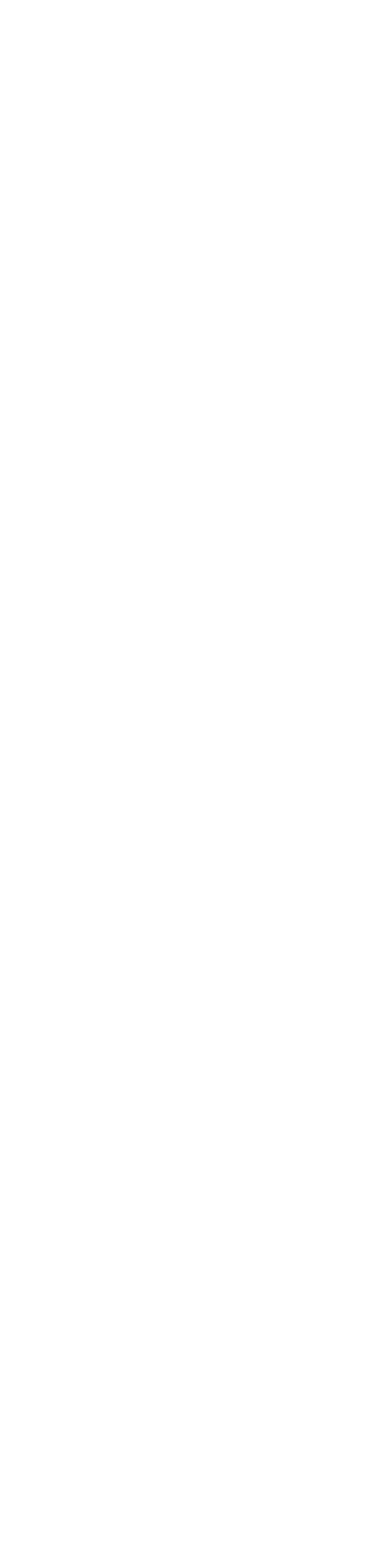
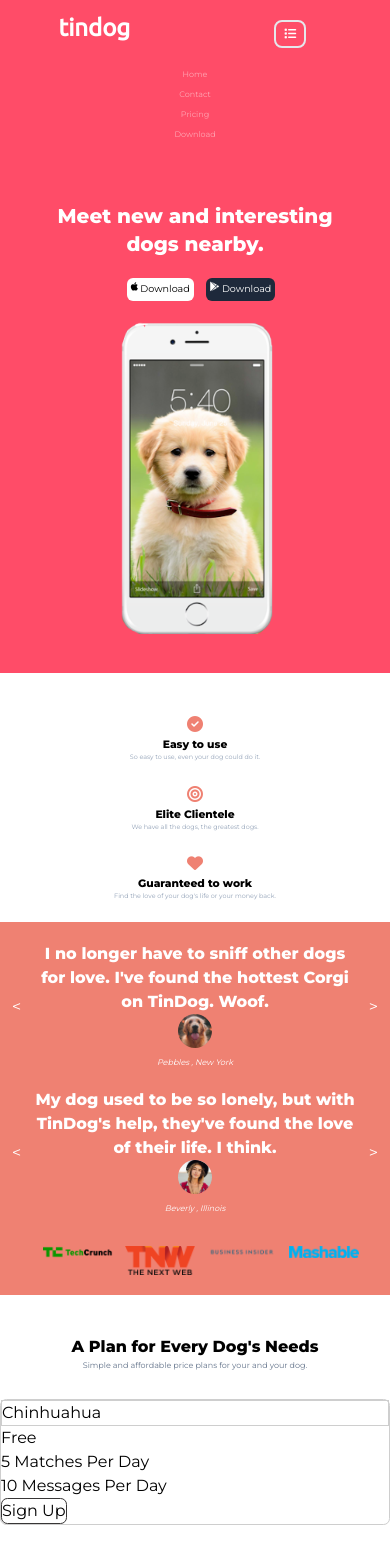
Before and after one commit to Edasgh/TinDog-2021-source-code, a website built with Vite: page index.html in a window 390 px wide. Before the commit the page ends 844 px from the top, so only its background shows below. Built offline with nearby package versions, Linux system fonts and the light colour scheme.

Commit message:
"Done till Pricing-div"

```diff
--- a/index.html
+++ b/index.html
@@ -19,5 +19,139 @@
     <title>TinDog 2021</title>
   </head>
   <body>
-    </body>
-    </html>
+    <section class="colored-section1 text-white flex flex-col justify-center">
+      <div class="section-top flex space-x-36 space-y-2">
+        <h2 class="font-bold text-2xl" style="font-family: Ubuntu, sans-serif">
+          tindog
+        </h2>
+        <i
+          class="fa-solid fa-list text-xs font-bold border-2 px-2 py-1 rounded-lg"
+        ></i>
+      </div>
+      <nav class="navbar px-0 py-3">
+        <ul
+          type="none"
+          class="flex flex-col space-y-2 justify-center text-center"
+        >
+          <li></li>
+          <li>Home</li>
+          <li>Contact</li>
+          <li>Pricing</li>
+          <li>Download</li>
+        </ul>
+      </nav>
+    </section>
+    <section class="colored-section2 text-white">
+      <h1 class="font-bold text-xl text-center">
+        Meet new and interesting dogs nearby.
+      </h1>
+      <div
+        class="buttons text-[.6rem] text-white flex space-x-3 space-y-5 justify-center"
+      >
+        <p></p>
+        <button class="flex py-1 px-1 bg-white rounded-md text-black">
+          <i class="fa-brands fa-apple"></i>
+          <p>&nbsp;Download</p>
+        </button>
+        <button
+          class="flex py-1 px-1 bg-slate-800 hover:bg-white hover:text-black rounded-md"
+        >
+          <i class="fa-brands fa-google-play"></i>
+          <p>&nbsp;Download</p>
+        </button>
+      </div>
+      <div class="dogPic flex justify-center space-y-5">
+        <p></p>
+        <img src="./images/iphone6.png" alt="" class="dog-pic w-1/2 h-1/2" />
+      </div>
+    </section>
+    <section
+      class="discolored-section flex flex-col justify-center items-center my-5 space-y-5"
+    >
+      <div></div>
+      <div class="first text-center">
+        <i
+          class="fa-solid fa-circle-check text-[#ef8172] hover:text-[#ff4c68]"
+        ></i>
+        <h3 class="font-bold text-[.67rem]">Easy to use</h3>
+        <p class="text-[.4rem] text-slate-400">
+          So easy to use, even your dog could do it.
+        </p>
+      </div>
+      <div class="first text-center">
+        <i class="fa-solid fa-bullseye text-[#ef8172] hover:text-[#ff4c68]"></i>
+        <h3 class="font-bold text-[.67rem]">Elite Clientele</h3>
+        <p class="text-[.4rem] text-slate-400">
+          We have all the dogs, the greatest dogs.
+        </p>
+      </div>
+      <div class="first text-center">
+        <i class="fa-solid fa-heart text-[#ef8172] hover:text-[#ff4c68]"></i>
+        <h3 class="font-bold text-[.67rem]">Guaranteed to work</h3>
+        <p class="text-[.4rem] text-slate-400">
+          Find the love of your dog's life or your money back.
+        </p>
+      </div>
+    </section>
+    <section class="carousel-section py-5 space-y-4">
+      <div class="quote flex space-x-3">
+        <p></p>
+        <button><p class="text-white">&#60;</p></button>
+        <div class="first-quote">
+          <h2 class="text-white font-bold">
+            I no longer have to sniff other dogs for love. I've found the hottest
+            Corgi on TinDog. Woof.
+          </h2>
+          <div class="photo flex  justify-center">
+            <img src="./images/dog-img.jpg" alt="pebbles_from_ny">
+          </div>
+          <span class="text-[.5rem] text-white"><em> Pebbles , New York</em></span>
+        </div>
+        <button><p class="text-white">&#62;</p></button>
+        <p></p>
+      </div>
+      <div class="quote flex space-x-3">
+        <p></p>
+        <button><p class="text-white">&#60;</p></button>
+        <div class="first-quote">
+          <h2 class="text-white font-bold">
+            My dog used to be so lonely, but with TinDog's help, they've found the love of their life. I think.
+          </h2>
+          <div class="photo flex  justify-center">
+            <img src="./images/lady-img.jpg" alt="beverly_from-illinois">
+          </div>
+          <span class="text-[.5rem] text-white"><em> Beverly , Illinois</em></span>
+        </div>
+        <button><p class="text-white">&#62;</p></button>
+        <p></p>
+      </div>
+      <div class="brands flex space-x-3 space-y-3 justify-center">
+        <p></p>
+        <img src="./images/techcrunch.png" alt="" class="brand-1">
+        <img src="./images/tnw.png" alt="" class="brand-2">
+        <img src="./images/bizinsider.png" alt="" class="brand-3">
+        <img src="./images/mashable.png" alt="" class="brand-4">
+      </div>
+    </section>
+    <section class="pricing-section my-10 flex flex-col justify-center">
+
+      <h2 class="font-bold text-center">A Plan for Every Dog's Needs</h2>
+      <p class="text-[.5rem]  text-slate-500 text-center">Simple and affordable price plans for your and your dog.</p>
+      <div class="main-pricing my-7">
+        <div class="first-pricing-div">
+         <h3>Chinhuahua</h3>
+         <h1>Free</h1>
+         <p>5 Matches Per Day</p>
+         <p>10 Messages Per Day</p>
+         <button>Sign Up</button>
+        </div>
+      </div>
+    </section>
+    <section class="pre-footer">
+
+    </section>
+    <section class="footer-section">
+
+    </section>
+  </body>
+</html>
--- a/style.css
+++ b/style.css
@@ -13,7 +13,6 @@ body{
 }
 .colored-section2{
 background-color: #ff4c68;
-padding: 3% 15% 7%;
 width: 100%;
 }
 .discolored-section{
@@ -21,6 +20,8 @@ width: 100%;
 }
 nav ul li{
     color: #ffffff80;
+    cursor: pointer;
+  font-size: .5rem;
 }
 nav ul li:hover{
     color: rgb(255, 255, 255);
@@ -28,18 +29,11 @@ nav ul li:hover{
 
 
 .colored-section2 h1{
-    font-size: 3.2rem;
-    font-weight: bold;
+    font-family: 'Montserrat', sans-serif;
 }
-.play-store{
-    width: 20%;
-}
+
 .dog-pic{
-    width: 80%;
-    transform: rotate(15deg);
-    position: relative;
-    right: 10%;
-    vertical-align: middle;
+    /* vertical-align: middle; */
     border-style: none;
 }
 
@@ -61,34 +55,27 @@ nav ul li:hover{
     height:9.8%;
     border-radius: 50%;
 }
+/*
 .carousel-section h2{
     font-size: 3.1rem;
     line-height: 1.5;
     font-weight: bold;
 
-}
+} */
 
 .first-quote{
-    padding: 5.3rem 12rem;
-    padding-top: 6.5rem;
     text-align: center;
 }
 
-.photo{
+/* .photo{
     padding:2rem .2rem;
-}
+} */
 
-.brands{
-    padding: 0;
-}
 
 .brands img{
-    width:21%;
-    height:12%;
-    margin: 3.6rem 2.3rem;
-    margin-top: 4.3rem;
+    width:18%;
+    height: 10%;
     cursor: pointer;
-    transition: width .2s ease;
 }
 
 .pricing-section{
@@ -117,19 +104,13 @@ nav ul li:hover{
     cursor: pointer;
 }
 
-@media only screen and(max-width:768px){
-    hr{
-        display: none;
-
-    }
-  }
-
-  @media not all and(min-width:425px){
-    .brands{
-        display: none;
-    }
-  }
-
+@media screen and (max-width:500px){
+    .colored-section2{
+        background-color: #ff4c68;
+        padding: 10% ;
+        width: 100%;
+        }
+}
 
 @tailwind base;
 @tailwind components;
```
